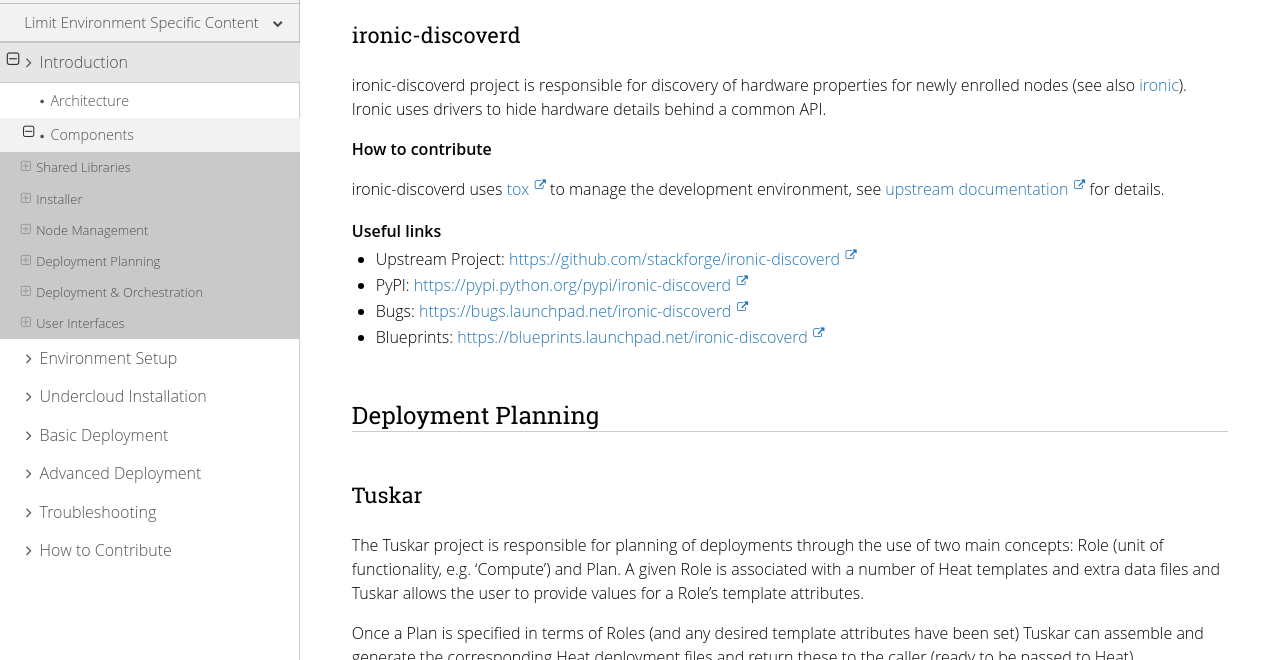
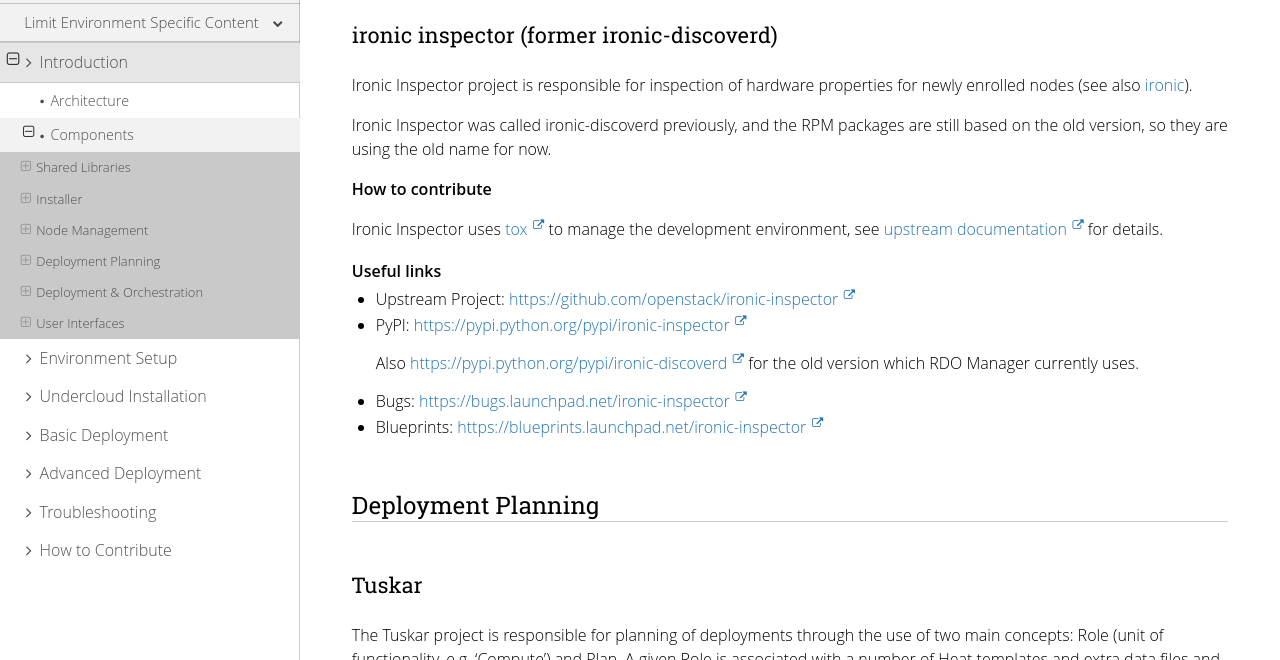
Before and after one commit to openstack-archive/instack-undercloud, a Sphinx documentation site: the page built from doc/source/introduction/components.rst, in a window 1280 px wide and 900 px high, scrolled down 3559 px, cut to the strip 240-900 px from the top of the window. Built offline with Sphinx 7.4.7 and the Read the Docs theme 2.0.0, drawn with Linux system fonts in a browser that asks for light colours.

Commit message:
Fixes for upstream move stackforge/discoverd -> openstack/inspector
Only links and components page are actually updated to minimize
confusion by 2 names.

Change-Id: I44dd576c8974a9bee8d05ec116e8b17027a801f1

```diff
--- a/doc/source/introduction/components.rst
+++ b/doc/source/introduction/components.rst
@@ -203,26 +203,32 @@
   * Approved Specs: http://specs.openstack.org/openstack/ironic-specs/
 
 
-ironic-discoverd
-^^^^^^^^^^^^^^^^
+ironic inspector (former ironic-discoverd)
+^^^^^^^^^^^^^^^^^^^^^^^^^^^^^^^^^^^^^^^^^^
 
-ironic-discoverd project is responsible for discovery of hardware properties
-for newly enrolled nodes (see also ironic_). Ironic uses drivers to hide
-hardware details behind a common API.
+Ironic Inspector project is responsible for inspection of hardware properties
+for newly enrolled nodes (see also ironic_).
+
+Ironic Inspector was called ironic-discoverd previously, and the RPM packages
+are still based on the old version, so they are using the old name for now.
 
 **How to contribute**
 
-ironic-discoverd uses `tox <https://tox.readthedocs.org/en/latest/>`_ to manage
+Ironic Inspector uses `tox <https://tox.readthedocs.org/en/latest/>`_ to manage
 the development environment, see `upstream documentation
-<https://github.com/stackforge/ironic-discoverd/blob/master/CONTRIBUTING.rst>`_
+<https://github.com/openstack/ironic-inspector/blob/master/CONTRIBUTING.rst>`_
 for details.
 
 **Useful links**
 
-* Upstream Project: https://github.com/stackforge/ironic-discoverd
-* PyPI: https://pypi.python.org/pypi/ironic-discoverd
-* Bugs: https://bugs.launchpad.net/ironic-discoverd
-* Blueprints: https://blueprints.launchpad.net/ironic-discoverd
+* Upstream Project: https://github.com/openstack/ironic-inspector
+* PyPI: https://pypi.python.org/pypi/ironic-inspector
+
+  Also https://pypi.python.org/pypi/ironic-discoverd for the old version which
+  RDO Manager currently uses.
+
+* Bugs: https://bugs.launchpad.net/ironic-inspector
+* Blueprints: https://blueprints.launchpad.net/ironic-inspector
 
 
 Deployment Planning
```
Also changed, not shown: doc/source/troubleshooting/troubleshooting-nodes.rst (+5 -4 lines).
